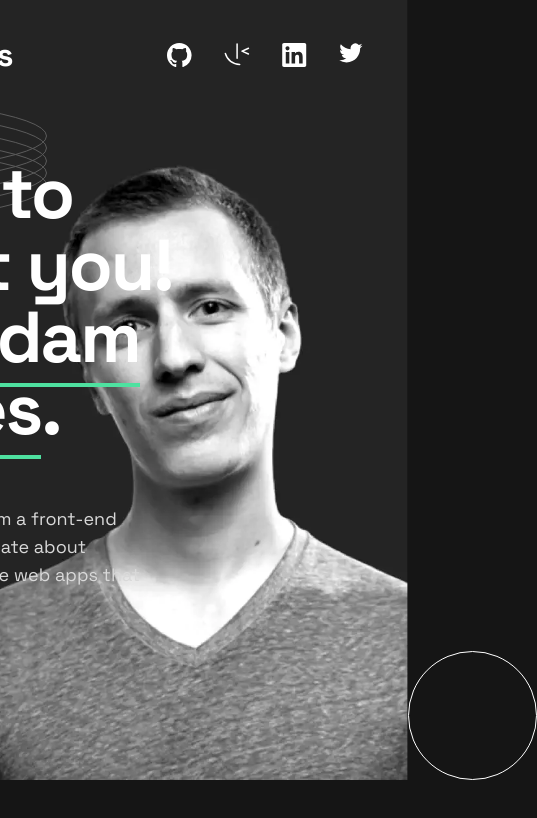
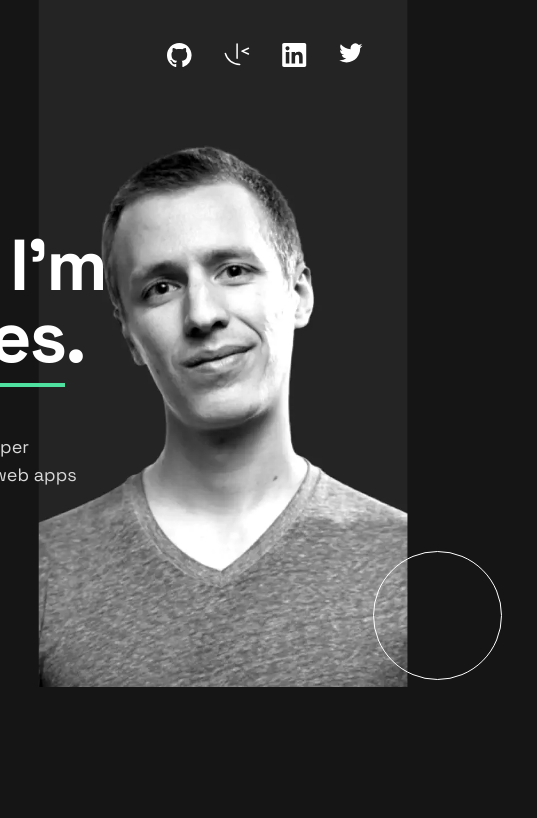
Before and after one commit to CalderonVasquez/fe-portfolio, a React (Vite) app: page / in a window 390 px wide. Shown: the top 818 px of the page, 537 px wide, since content can reach past the window. Built offline with nearby package versions, Linux system fonts and the light colour scheme.

Commit message:
fix image btn-container

```diff
--- a/src/components/Hero/Hero.css
+++ b/src/components/Hero/Hero.css
@@ -39,6 +39,9 @@
     letter-spacing: 2.29px;
     font-weight: var(--bold);
     cursor: pointer;
+    line-height: 26px;
+    width: 120px;
+    height: 38px;
     display: block;
     transition: color 0.3s ease;
 }
@@ -54,6 +57,15 @@
 @media (max-width: 1190px) {
     .hero-header {
      font-size: 4.5rem;
+    }
+    .btn-container {
+    display: flex;
+    gap: 30rem;
+    }
+}
+@media (max-width: 1024px) {
+    .btn-container {
+        gap: 19rem;
     }
 }
 @media (max-width: 820px) {
@@ -76,6 +88,9 @@
 background-image: url('/images/image-profile-tablet.webp');
 right: -7%;
 }
+.btn-container {
+    gap: 39rem;
+}
 .tablet-break {
 display: block;
 }
```
